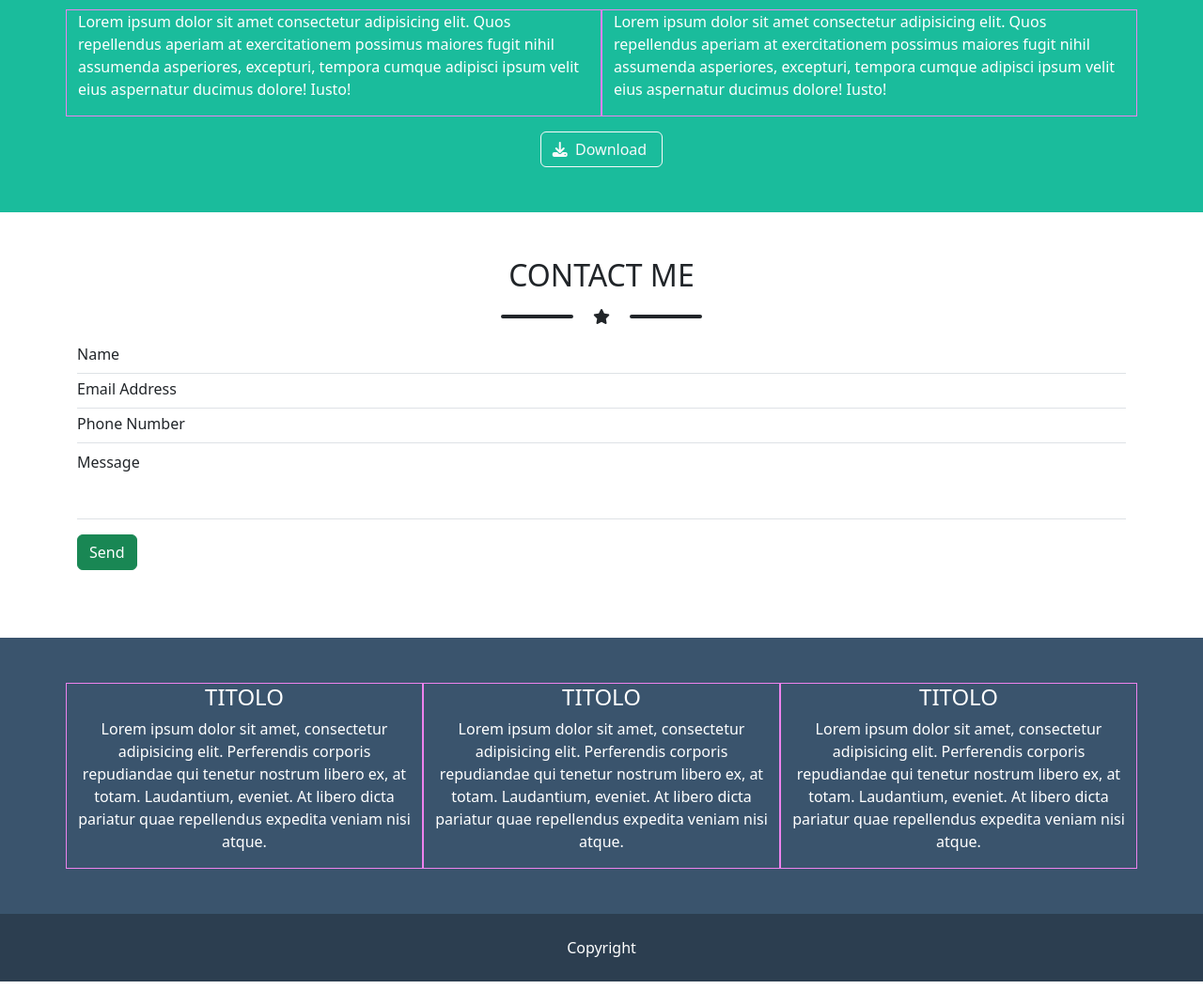
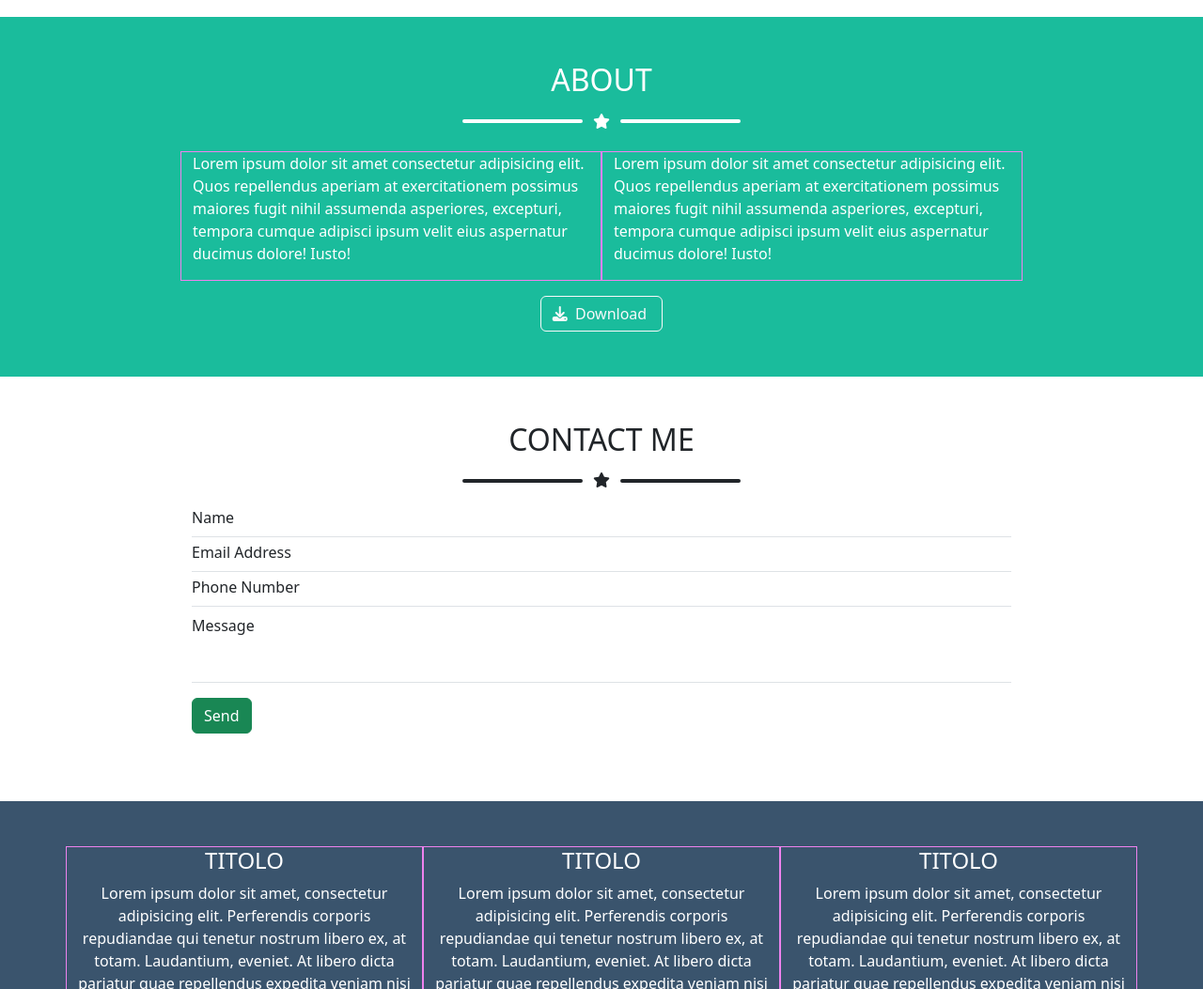
Before and after one commit to andreadldev/html-css-bootstrap-freelancer, a plain HTML site: page index.html in a window 1280 px wide. Shown: the part 1220-2273 px from the top of the page at 94% size. Drawn offline with nearby package versions, Linux system fonts and the light colour scheme.

Commit message:
Ingrandisci font e aggiungi padding alle sezioni

```diff
--- a/css/style.css
+++ b/css/style.css
@@ -29,14 +29,6 @@ section img {
     border-radius: 20px;
 }
 
-/* ----LG---- */
-@media screen and (min-width: 992px ) {
-    #portfolio .row {
-        max-width: 75%;
-    }
-}
-/* ---------- */
-
 section:nth-child(odd) {
     background-color: #1abc9c;
     color: white;
@@ -46,9 +38,13 @@ section:last-child {
     background-color: #3a546d;
 }
 
+#about, #contact-me {
+    padding: 0 15%;
+}
+
 .star hr {
-    width: 6vw;
-    min-width: 50px;
+    width: 10vw;
+    min-width: 70px;
     border: 2px solid currentColor;
     opacity: 1;
     border-radius: 10px;
@@ -56,12 +52,12 @@ section:last-child {
     position: absolute;
     top: -1.5px;
     right: 50%;
-    margin-right: 30px;
+    margin-right: 20px;
 }
 
 .star hr:last-child {
     position: absolute;
     top: -1.5px;
     left: 50%;
-    margin-left: 30px;
+    margin-left: 20px;
 }
--- a/css/typography.css
+++ b/css/typography.css
@@ -0,0 +1,11 @@
+body h1 {
+    font-size: 2.5rem;
+}
+
+body h2 {
+    font-size: 2rem;
+}
+
+#hero span {
+    font-weight: bold;
+}
--- a/index.html
+++ b/index.html
@@ -37,7 +37,7 @@
     </header>
 
     <main>
-        <section>
+        <section id="hero">
             <div class="container text-center py-4">
                 <img src="css/img/avatar.svg" class="pb-3" alt="...">
                 <h1>START BOOTSTRAP</h1>
@@ -46,7 +46,7 @@
                     <i class="fa-solid fa-star py-2"></i>
                     <hr>
                 </div>
-                <span class="d-block py-2">GRAPHIC ARTIST - WEB DESIGNER - ILLUSTRATOR</span>
+                <span class="d-block py-2 pb-4">GRAPHIC ARTIST - WEB DESIGNER - ILLUSTRATOR</span>
             </div>
         </section>
 
@@ -84,7 +84,7 @@
             </div>
         </section>
 
-        <section>
+        <section id="about">
             <div class="container text-center py-5">
                 <h2>ABOUT</h2>
                 <div class="star position-relative flex justify-content-center">
@@ -111,7 +111,7 @@
             </div>
         </section>
 
-        <section>
+        <section id="contact-me">
             <div class="container text-center py-5">
             <h2>CONTACT ME</h2>
             <div class="star position-relative flex justify-content-center">
@@ -129,7 +129,7 @@
             </div>
         </section>
 
-        <section>
+        <section id="pre-footer">
             <div class="container text-center py-5">
                 <div class="row">
                     <div class="col-12 col-md-4">
```
